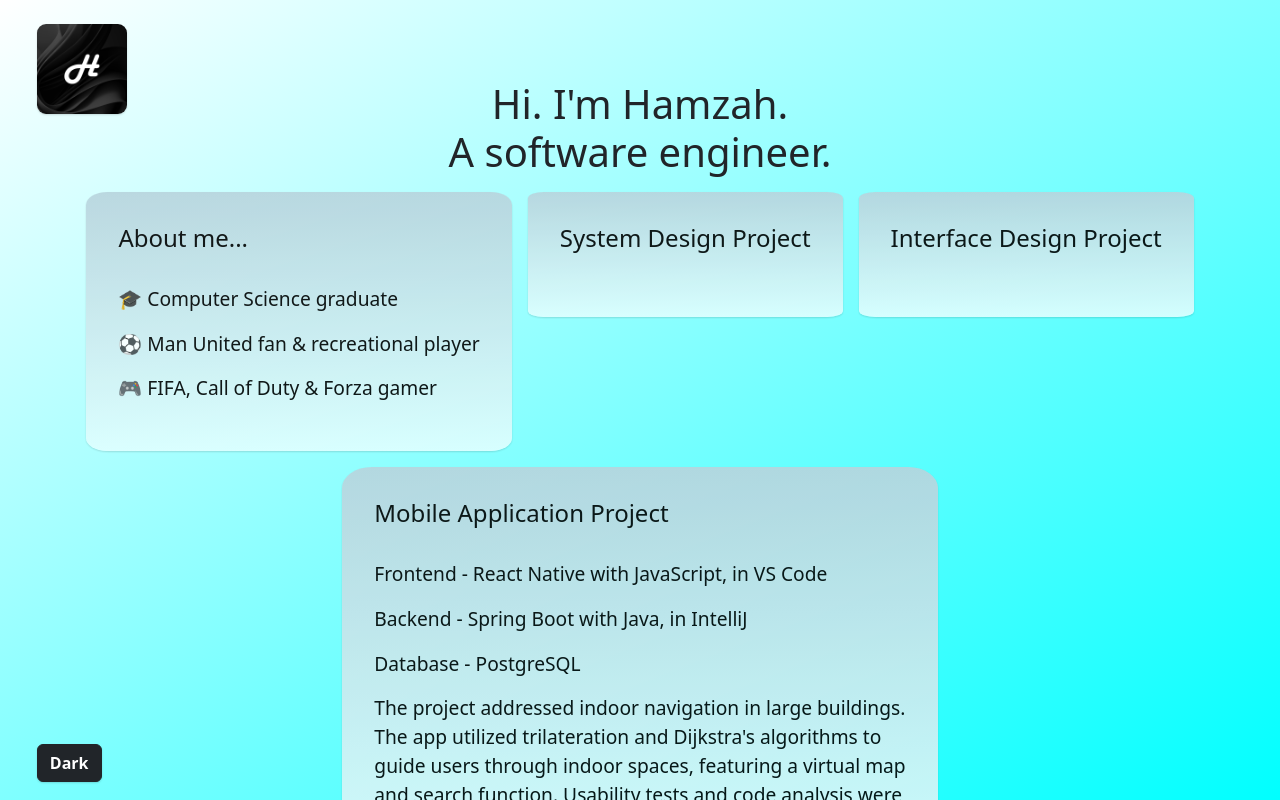
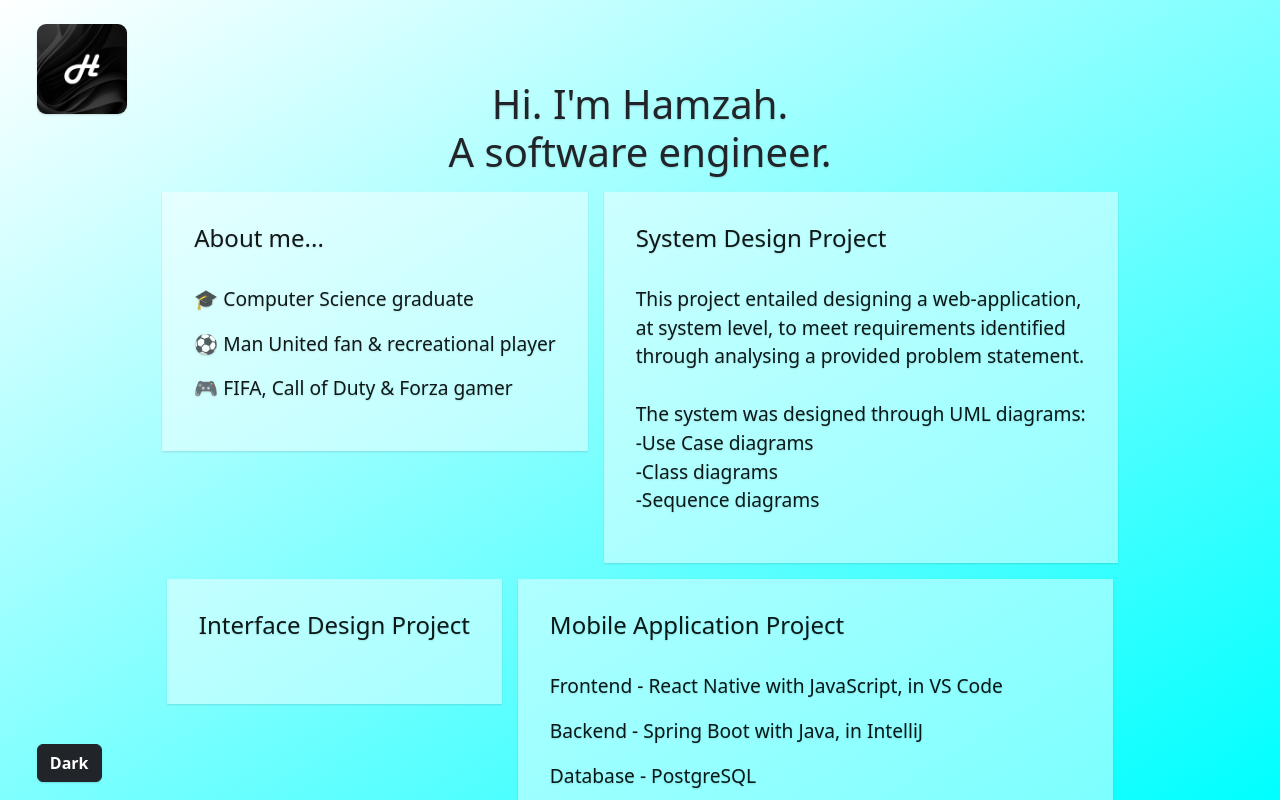
Before and after one commit to HMZMH/hamzah-mahmood-portfolio, a React (Create React App) app: page / in a window 1280 px wide. Shown: the top 800 px of the page. Built offline with nearby package versions, Linux system fonts and the light colour scheme.

Commit message:
Improved tile styles

```diff
--- a/src/App.css
+++ b/src/App.css
@@ -9,17 +9,32 @@ body{
     animation-iteration-count: 1 !important;
     animation-timing-function: ease-in !important;
     animation-duration: 2s !important;
+    overflow-x: hidden;
+}
+
+h1, h2, h3, h4{
+    text-shadow: 0 1px 2px rgba(0,0,0,0.15) !important;
+    transition: all 0.3s ease-in-out !important;
 }
 
 h1:hover, h2:hover, h3:hover, h4:hover{
-    font-weight: bold !important;
+    text-shadow: 0 5px 15px rgba(0,0,0,0.3) !important;
+    transition: opacity 0.3s ease-in-out !important;
 }
 
 p{
     font-size: larger !important;
+    text-shadow: 0 1px 2px rgba(0,0,0,0.15) !important;
+    transition: all 0.3s ease-in-out !important;
+}
+
+p:hover{
+    text-shadow: 0 5px 15px rgba(0,0,0,0.3) !important;
+    transition: opacity 0.3s ease-in-out !important;
 }
 
 #link {
+    font-weight: bold !important;
     color: black;
     text-decoration: none;
 }
@@ -42,10 +57,6 @@ p{
     height: 90vh !important;
     border-radius: 10% !important;
     background-color: transparent !important;
-}
-
-h1:hover{
-    font-weight: bold !important;
 }
 
 @media only screen and (max-width: 400px) {
--- a/src/components/AccessButtons.js
+++ b/src/components/AccessButtons.js
@@ -6,7 +6,8 @@ function PageDark() {
     document.getElementById("light-button").style.display = "inline";
     document.body.style.backgroundImage = 'linear-gradient(to top left, black, darkcyan)';
     document.body.style.color = 'white';
-    document.querySelectorAll('a').forEach(link => link.style.color = 'white');
+    document.querySelectorAll('p, h1, h2, h3, h4, h5, h6, span, li, td, th, div, strong, em, i, b, a').forEach(element => element.style.color = 'lightcyan');
+
   }
 
   function PageLight() {
@@ -14,7 +15,8 @@ function PageDark() {
     document.getElementById("light-button").style.display = "none";
     document.body.style.backgroundImage = 'linear-gradient(to bottom right, white, cyan)';
     document.body.style.color = 'black';
-    document.querySelectorAll('a').forEach(link => link.style.color = 'black');
+    document.querySelectorAll('p, h1, h2, h3, h4, h5, h6, span, li, td, th, div, strong, em, i, b, a').forEach(element => element.style.color = 'black');
+
 
   }
 
--- a/src/components/Tile2.js
+++ b/src/components/Tile2.js
@@ -10,6 +10,16 @@ function Tile2() {
             <nav>
                 <Link id='link' to="/project1"><h4>System Design Project</h4><br/></Link>
             </nav>
+
+            <p>This project entailed designing a web-application,<br/>
+            at system level, to meet requirements identified<br/>
+            through analysing a provided problem statement.<br/>
+            <br/>
+            The system was designed through UML diagrams:<br/>
+            -Use Case diagrams<br/>
+            -Class diagrams<br/>
+            -Sequence diagrams<br/>
+            </p>
         </div>
 
     );
--- a/src/styles/Project1.css
+++ b/src/styles/Project1.css
@@ -14,6 +14,7 @@
     text-align: center !important;
     padding-top: 10vh !important;
     height: 90vh !important;
+    width: fit-content;
     border-radius: 10% !important;
 }
 
@@ -22,20 +23,20 @@
     margin-right: 0.5rem;
     margin-bottom: 0.5rem;
     margin-left: 0.5rem;
-    height: 40vh;
-    width: auto;
+    width: 50%;
+    height: auto;
     outline: 5px solid white;
     background-color: white;
     border-radius: 2.5%;
     opacity: 0.9;
     box-shadow: 0 1px 2px rgba(0,0,0,0.15);
-    transition: all 3s ease-in-out;
+    transition: all 0.3s ease-in-out;
 }
 
 #project1-diagram:hover {
-    position: absolute;
     z-index: 999;
     opacity: 1;
+    width: 75%;
     height: auto;
     box-shadow: 0 5px 15px rgba(0,0,0,0.3);
     transition: opacity 0.3s ease-in-out;
--- a/src/styles/Tile1.css
+++ b/src/styles/Tile1.css
@@ -7,9 +7,8 @@
     text-align: left !important;
     height: fit-content !important;
     width: fit-content!important;
-    background-image: linear-gradient(rgb(184, 212, 221), lightcyan) !important;
-    border-radius: 5% !important;
     color: black !important;
+    background-color: rgba(255,255,255,0.5);
     box-shadow: 0 1px 2px rgba(0,0,0,0.15) !important;
     transition: all 0.3s ease-in-out !important;
     opacity: 90%;
--- a/src/styles/Tile2.css
+++ b/src/styles/Tile2.css
@@ -7,9 +7,8 @@
     text-align: left !important;
     height: fit-content !important;
     width: fit-content !important;
-    background-image: linear-gradient(rgb(184, 212, 221), lightcyan) !important;
-    border-radius: 5% !important;
     color: black !important;
+    background-color: rgba(255,255,255,0.5);
     box-shadow: 0 1px 2px rgba(0,0,0,0.15) !important;
     transition: all 0.3s ease-in-out !important;
     opacity: 90%;
--- a/src/styles/Tile3.css
+++ b/src/styles/Tile3.css
@@ -7,9 +7,8 @@
     text-align: left !important;
     height: fit-content !important;
     width: fit-content !important;
-    background-image: linear-gradient(rgb(184, 212, 221), lightcyan) !important;
-    border-radius: 5% !important;
     color: black !important;
+    background-color: rgba(255,255,255,0.5);
     box-shadow: 0 1px 2px rgba(0,0,0,0.15) !important;
     transition: all 0.3s ease-in-out !important;
     opacity: 90%;
--- a/src/styles/Tile4.css
+++ b/src/styles/Tile4.css
@@ -7,9 +7,8 @@
     text-align: left !important;
     height: fit-content !important;
     width: fit-content !important;
-    background-image: linear-gradient(rgb(184, 212, 221), lightcyan) !important;
-    border-radius: 5% !important;
     color: black !important;
+    background-color: rgba(255,255,255,0.5);
     box-shadow: 0 1px 2px rgba(0,0,0,0.15) !important;
     transition: all 0.3s ease-in-out !important;
     opacity: 90%;
```
Also changed, not shown: src/components/Project1.js (line endings or trailing spaces).
